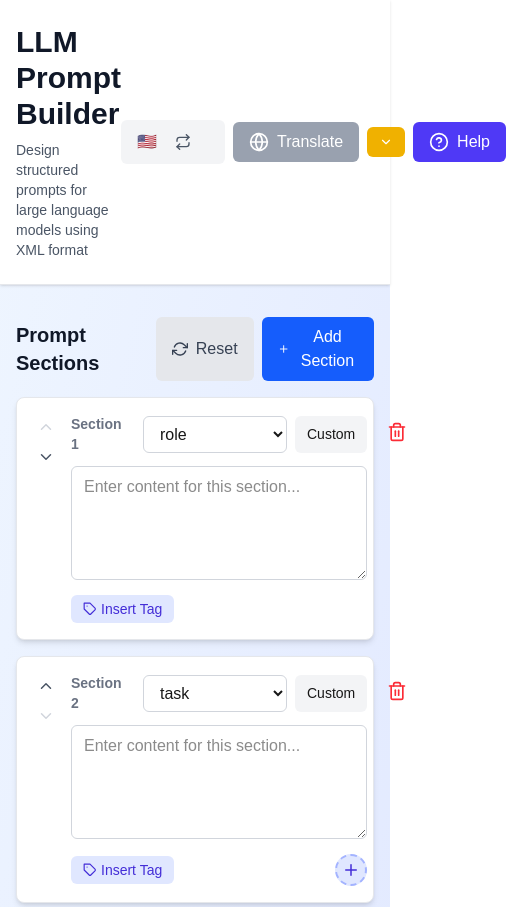
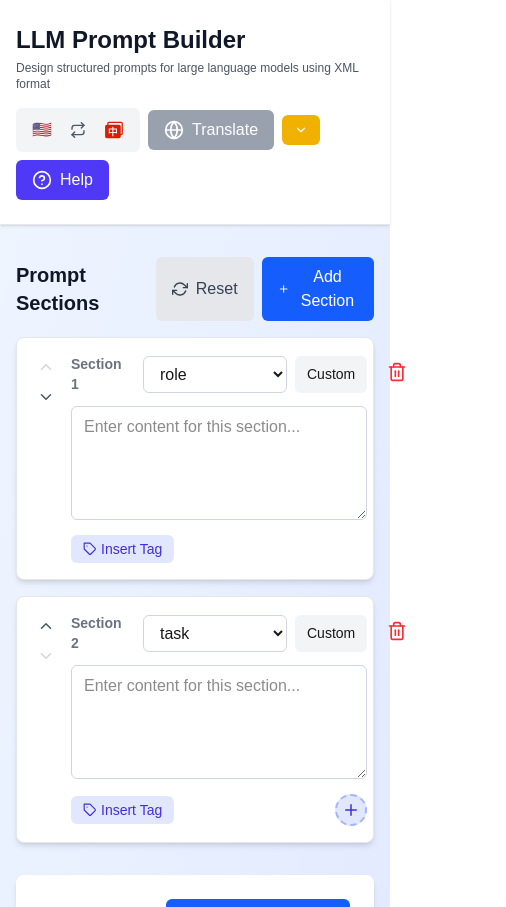
Before and after one commit to BaconTesla/prompt-builder, a Next.js app: page / in a window 390 px wide. Shown: the top 907 px of the page, 506 px wide, since content can reach past the window. Built offline with nearby package versions, Linux system fonts and the light colour scheme.

Commit message:
feat: improve layout and styling of header in HomeContent and update LanguageSwitcher to use img tag for icons

```diff
--- a/src/app/page.tsx
+++ b/src/app/page.tsx
@@ -202,17 +202,17 @@ function HomeContent() {
       {/* Header */}
       <header className="bg-white shadow-sm border-b border-gray-200">
         <div className="max-w-7xl mx-auto px-4 sm:px-6 lg:px-8 py-6">
-          <div className="flex items-center justify-between">
+          <div className="flex flex-col sm:flex-row sm:items-center sm:justify-between gap-4">
             <div>
-              <h1 className="text-3xl font-bold text-gray-900">
+              <h1 className="text-2xl sm:text-3xl font-bold text-gray-900">
                 LLM Prompt Builder
               </h1>
-              <p className="mt-2 text-sm text-gray-600">
+              <p className="mt-1 sm:mt-2 text-xs sm:text-sm text-gray-600">
                 Design structured prompts for large language models using XML
                 format
               </p>
             </div>
-            <div className="flex items-center gap-2">
+            <div className="flex flex-wrap items-center gap-2">
               {/* Language Switcher */}
               <LanguageSwitcher />
 
--- a/src/components/LanguageSwitcher.tsx
+++ b/src/components/LanguageSwitcher.tsx
@@ -1,6 +1,5 @@
 "use client";
 
-import Image from "next/image";
 import { FiRepeat } from "react-icons/fi";
 import { useTranslation } from "@/context/TranslationContext";
 import { LANGUAGES } from "@/types/translation";
@@ -68,12 +67,12 @@ export default function LanguageSwitcher() {
         title={`Source: ${getLanguageLabel(settings.sourceLanguage)}`}
       >
         {sourceDisplay.icon ? (
-          <Image
+          <img
             src={sourceDisplay.icon}
             alt={getLanguageLabel(settings.sourceLanguage)}
             width={20}
             height={20}
-            className="rounded-sm"
+            className="rounded-sm w-5 h-5"
           />
         ) : sourceDisplay.flag ? (
           <span className="text-base">{sourceDisplay.flag}</span>
@@ -100,12 +99,12 @@ export default function LanguageSwitcher() {
         title={`Target: ${getLanguageLabel(settings.targetLanguage)}`}
       >
         {targetDisplay.icon ? (
-          <Image
+          <img
             src={targetDisplay.icon}
             alt={getLanguageLabel(settings.targetLanguage)}
             width={20}
             height={20}
-            className="rounded-sm"
+            className="rounded-sm w-5 h-5"
           />
         ) : targetDisplay.flag ? (
           <span className="text-base">{targetDisplay.flag}</span>
```
